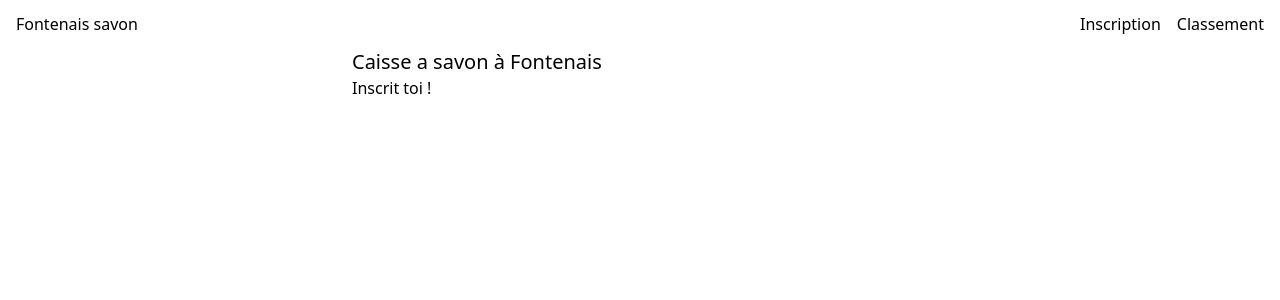
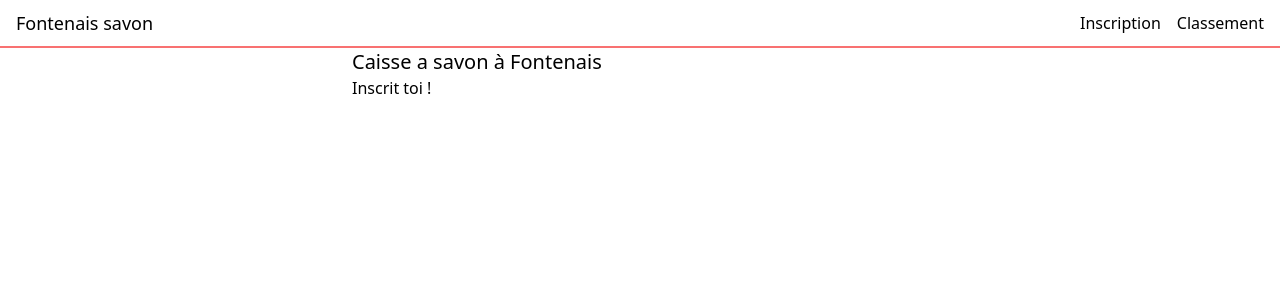
Before and after one commit to peufo/kart, a SvelteKit app: page / in a window 1280 px wide. Shown: the top 300 px of the page. Built offline with nearby package versions, Linux system fonts and the light colour scheme.

Commit message:
add email

```diff
--- a/src/lib/server/google.ts
+++ b/src/lib/server/google.ts
@@ -27,12 +27,14 @@ export async function getTeams() {
     range: 'teams',
   })
   const values = res.data.values?.slice(1) ?? ([] as string[][])
-  const teams: Team[] = values.map(([timestamp, name, user1, user2, time]) => ({
-    timestamp,
-    name,
-    user1,
-    user2,
-    time,
-  }))
+  const teams: Team[] = values.map(
+    ([timestamp, , name, user1, user2, time]) => ({
+      timestamp,
+      name,
+      user1,
+      user2,
+      time,
+    })
+  )
   return teams
 }
--- a/src/routes/+layout.svelte
+++ b/src/routes/+layout.svelte
@@ -3,8 +3,12 @@
   let { children } = $props()
 </script>
 
-<header class="h-12 flex gap-4 shrink-0 px-4 items-center">
-  <a href="/"><h1>Fontenais savon</h1></a>
+<header
+  class="h-12 flex gap-4 shrink-0 px-4 items-center border-b-2 border-red-400"
+>
+  <a href="/">
+    <h1 class="text-lg">Fontenais savon</h1>
+  </a>
 
   <div class="grow"></div>
   <a class="block" href="/register">Inscription</a>
```
